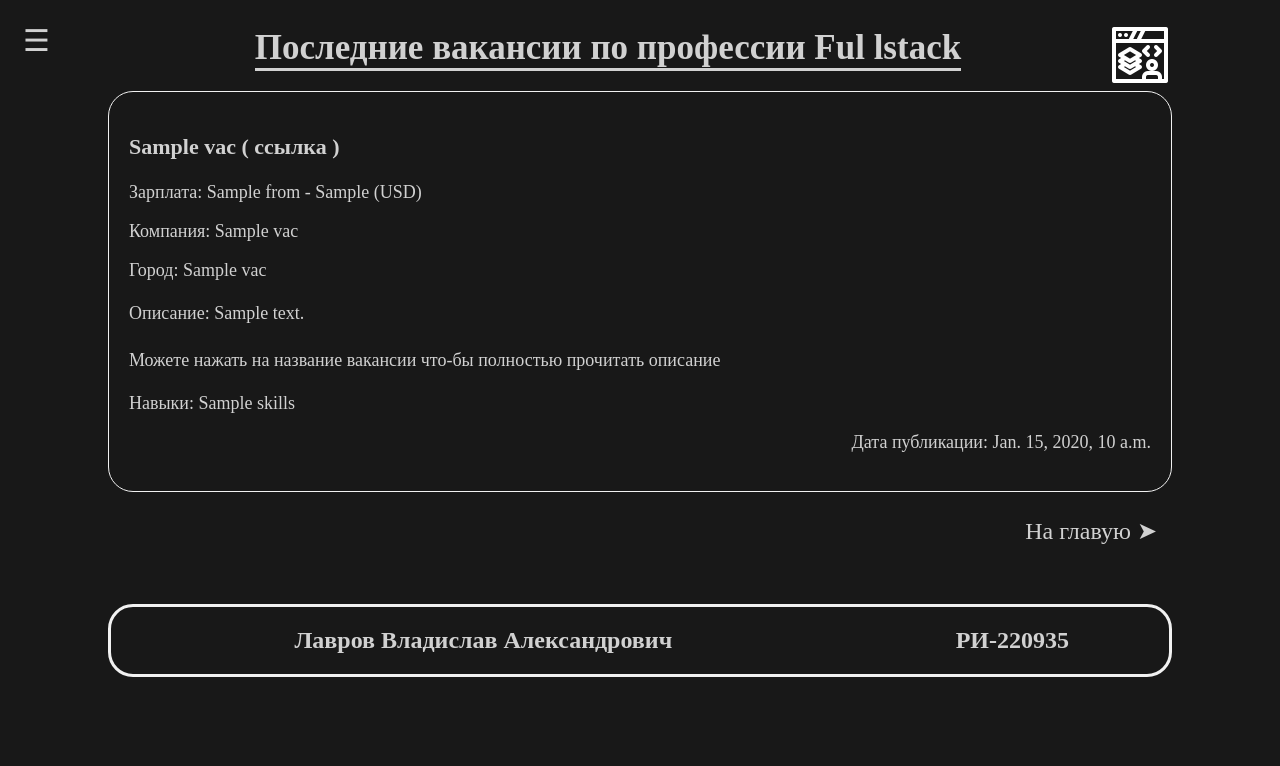
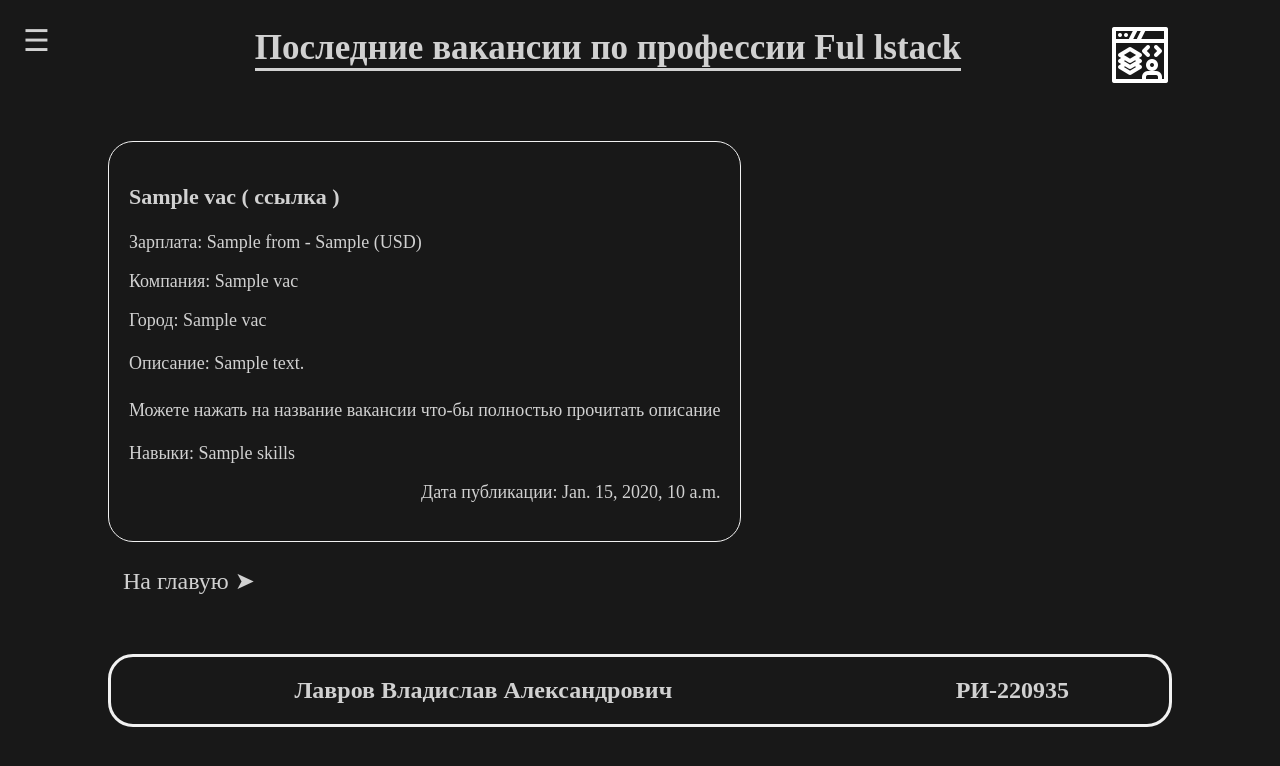
Before and after one commit to rVladislavrr/projectPython, a Django app: template templates/new_vac.html in a window 1280 px wide. Shown: the top 766 px of the page. Run offline with Django 5.2, Linux system fonts and the light colour scheme; the template is opened without the code that fills it: most values are stand-ins (such as "Sample title", 1, 10 or a date in 2020).

Commit message:
Get запрос с фронта на описание и скиллы И правки

```diff
--- a/static/css/style.css
+++ b/static/css/style.css
@@ -115,7 +115,7 @@ footer {
     padding: 15px;
     margin-top: 5px;
     border-radius: 25px;
-    margin-left: auto;
+
     font-size: 24px;
     line-height: 160%;
 }
@@ -176,15 +176,14 @@ td{
     flex-wrap: wrap;
     margin-right: 100px;
     margin-left: 100px;
-    column-gap: 20px;
+
     row-gap: 20px;
+    margin-top: 50px;
 }
 
 .card{
     position: relative;
-    width: 600px;
     border:1px #f1f1f1 solid;
-    flex: 1 1 auto;
     border-radius: 25px;
     padding: 20px;
 }
@@ -193,7 +192,6 @@ td{
 }
 .card h3{
     font-size: 22px;
-
 }
 .card h3:hover{
     color: #7a7a7a;
@@ -207,3 +205,10 @@ td{
     color: #f1f1f1;
     font-size: 16px;
 }
+.url:hover{
+    color: #7a7a7a;
+}
+.url:active{
+    color: #7a7a7a;
+    opacity: 0.7;
+}
```
